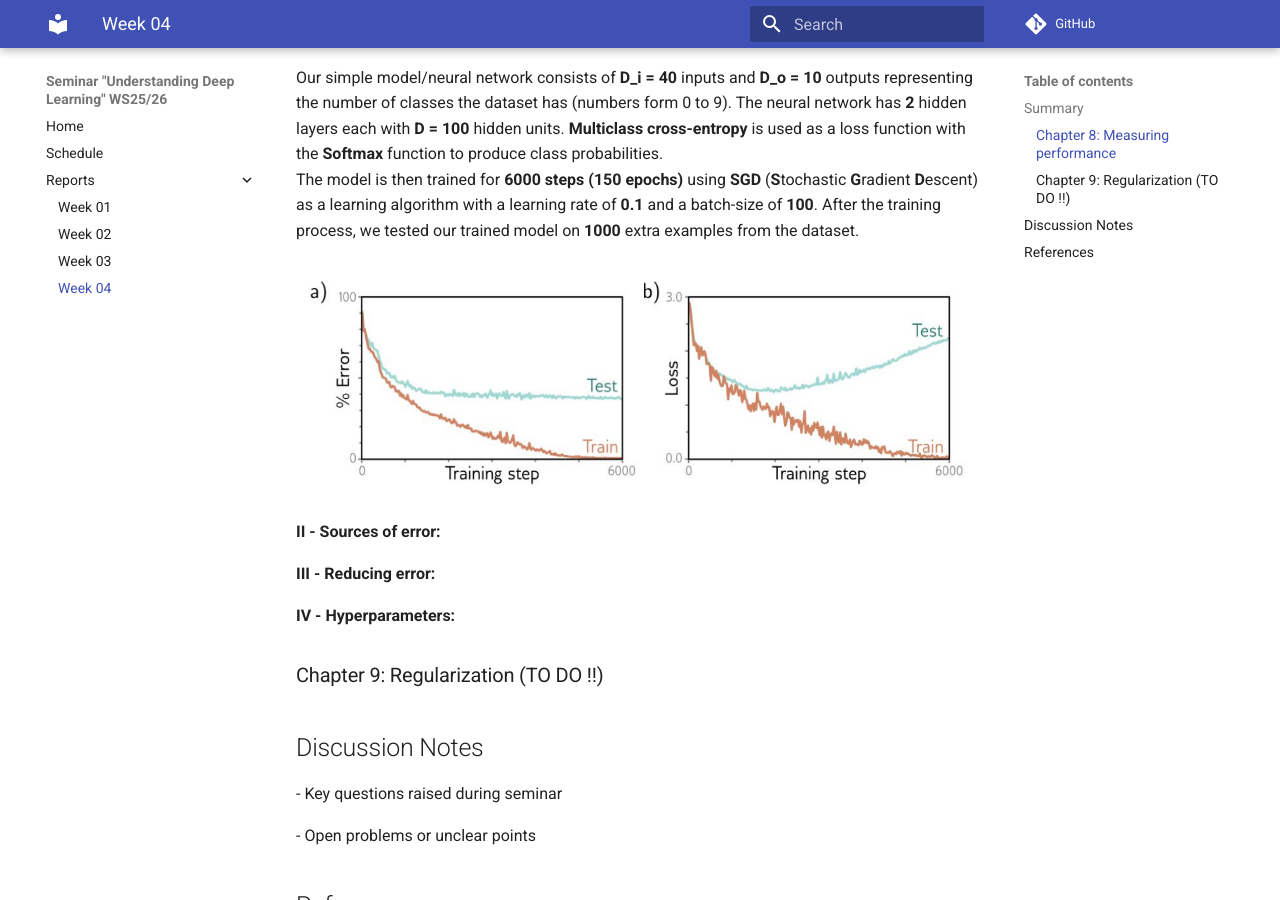
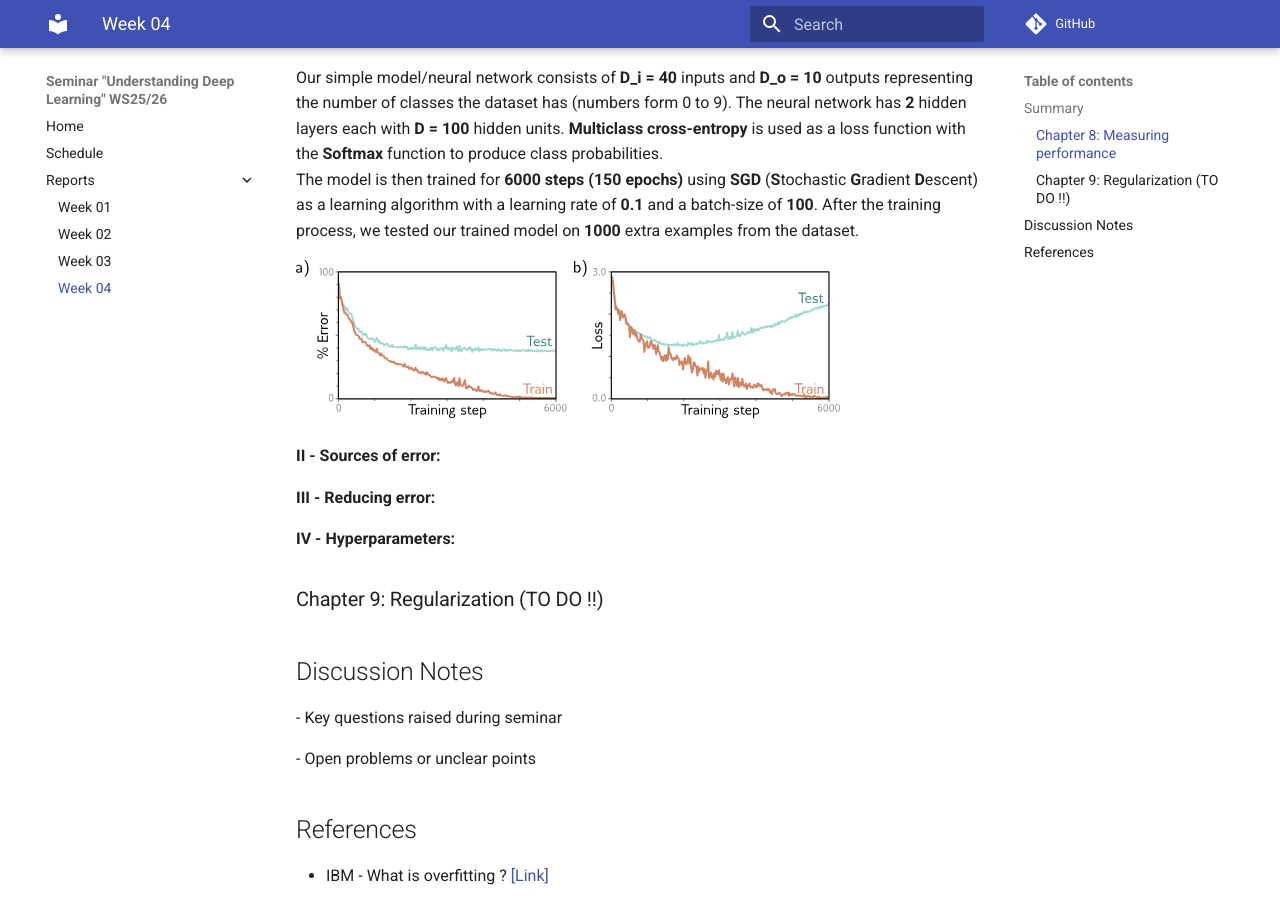
Before and after one commit to link-er/seminar_UDL_wise2526, an MkDocs documentation site: the page built from docs/reports/week04_ch8_9.md, in a window 1280 px wide and 900 px high, scrolled down 1202 px. Built offline with MkDocs 1.6.1 and Material for MkDocs 9.7.7, drawn with Linux system fonts in a browser that asks for light colours; comment, search, counter and statistics services are not loaded.

Commit message:
Update image format in week04_ch8_9 report

```diff
--- a/docs/reports/week04_ch8_9.md
+++ b/docs/reports/week04_ch8_9.md
@@ -29,7 +29,7 @@ In the first section of this chapter, a simple model is trained on the [**MNIST-
 Our simple model/neural network consists of **D_i = 40** inputs and **D_o = 10** outputs representing the number of classes the dataset has (numbers form 0 to 9). The neural network has **2** hidden layers each with **D = 100** hidden units. **Multiclass cross-entropy** is used as a loss function with the **Softmax** function to produce class probabilities.<br>
 The model is then trained for **6000 steps (150 epochs)** using **SGD** (**S**tochastic **G**radient **D**escent) as a learning algorithm with a learning rate of **0.1** and a batch-size of **100**. After the training process, we tested our trained model on **1000** extra examples from the dataset.
 
-![Train-Test-Error-Loss](../images/Train-Test-Error-Loss.jpg)
+![Train-Test-Error-Loss](../images/PerfMNIST1DResults.svg)
 
 **II - Sources of error:**
 
```
